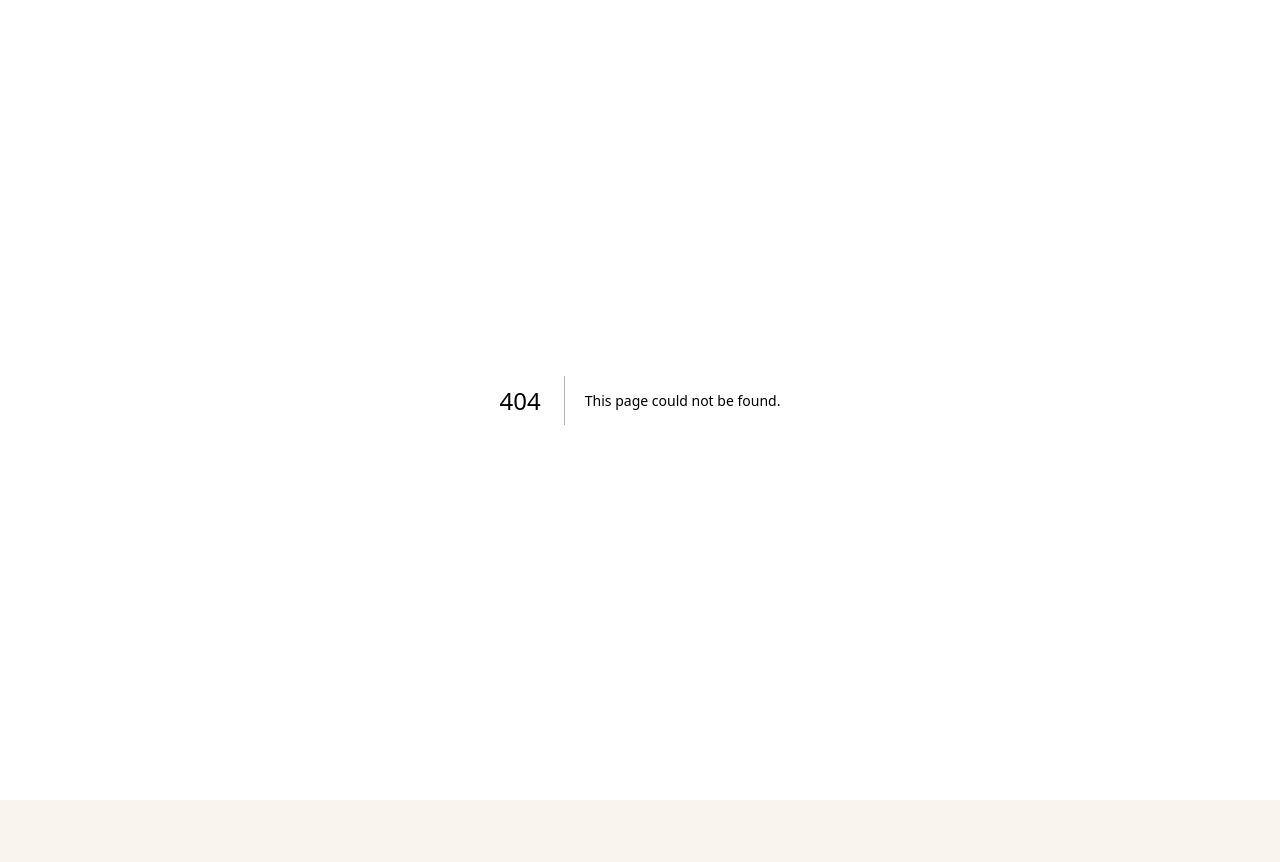
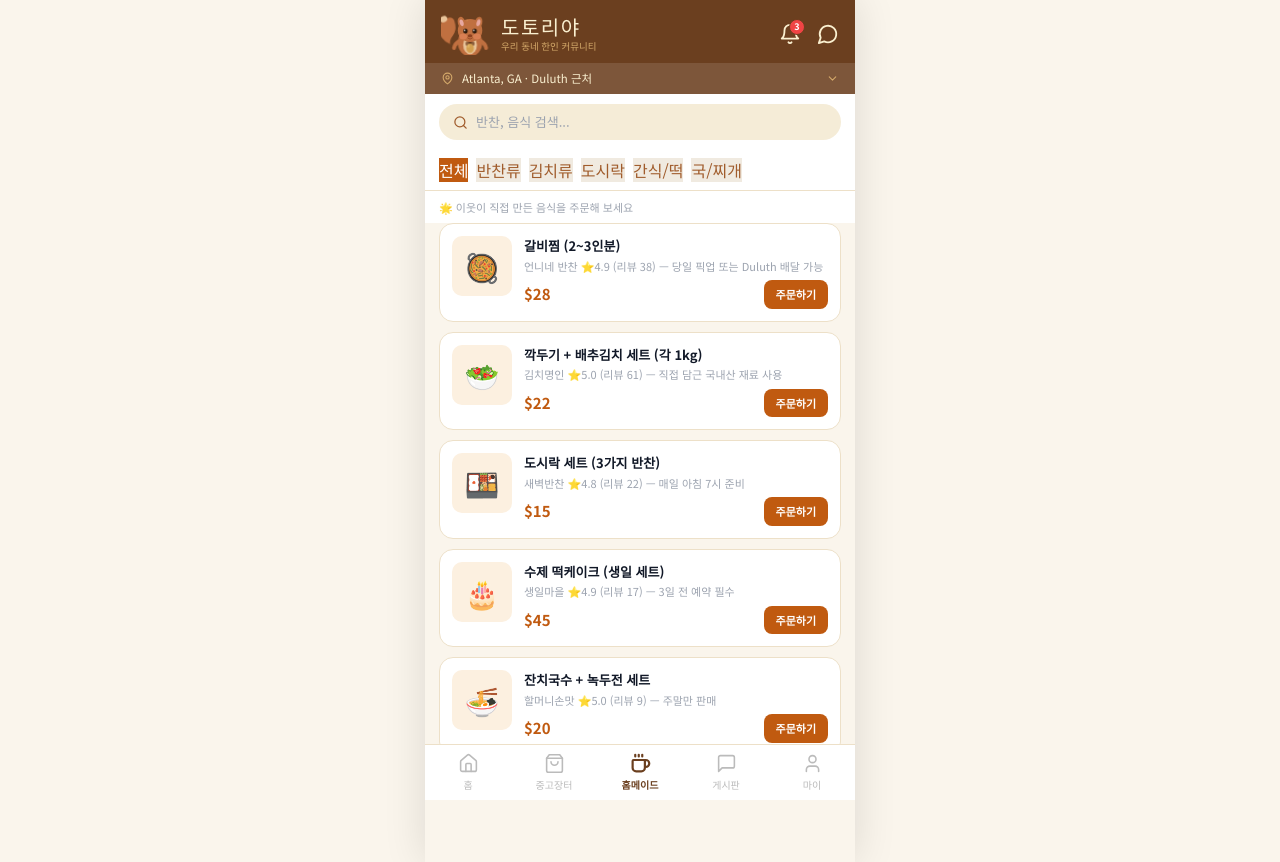
Before and after one commit to yshahn/dotoriya, a Next.js app: page /food in a window 1280 px wide. Before the commit this address had no page. Before the commit the page ends 800 px from the top, so only its background shows below. Built offline with nearby package versions, Linux system fonts and the light colour scheme.

Commit message:
Create page.tsx

```diff
--- /dev/null
+++ b/src/app/food/page.tsx
@@ -0,0 +1,48 @@
+'use client';
+import { useState } from 'react';
+import { Search } from 'lucide-react';
+import AppHeader from '@/components/AppHeader';
+import BottomNav from '@/components/BottomNav';
+import { useStore } from '@/store';
+
+const FF = ['전체','반찬류','김치류','도시락','간식/떡','국/찌개'];
+
+export default function FoodPage() {
+  const [active, setActive] = useState('전체');
+  const { posts } = useStore();
+  const items = posts.filter(p=>p.category==='food');
+  return (
+    <div className="app-shell">
+      <AppHeader/>
+      <div className="flex items-center gap-2 px-3.5 py-2.5 bg-white">
+        <div className="flex items-center gap-2 flex-1 rounded-full px-3.5 py-2" style={{background:'#F5ECD7'}}>
+          <Search size={15} color="#A05C2C"/>
+          <input className="flex-1 text-[13px] outline-none border-none" style={{background:'none',color:'#6B3F1F',fontFamily:'inherit'}} placeholder="반찬, 음식 검색..."/>
+        </div>
+      </div>
+      <div className="flex gap-2 overflow-x-auto no-scrollbar px-3.5 py-2 bg-white border-b border-[#EDE0C8]">
+        {FF.map(f=>(
+          <button key={f} onClick={()=>setActive(f)} className="chip" style={{background:active===f?'#C05A10':'#F0EAE0',color:active===f?'white':'#A05C2C',border:'none',cursor:'pointer'}}>{f}</button>
+        ))}
+      </div>
+      <div className="text-[11px] text-gray-400 px-3.5 py-2 bg-white">🌟 이웃이 직접 만든 음식을 주문해 보세요</div>
+      <main className="page-content">
+        {items.map(p=>(
+          <div key={p.id} className="dotori-card flex gap-3 p-3">
+            <div className="w-[60px] h-[60px] rounded-[10px] flex items-center justify-center text-[28px] shrink-0" style={{background:'#FCF0E0'}}>{p.emoji}</div>
+            <div className="flex-1">
+              <p className="text-[13px] font-bold text-gray-900 mb-0.5">{p.title}</p>
+              <p className="text-[11px] text-gray-400 mb-1.5">{p.description}</p>
+              <div className="flex justify-between items-center">
+                <span className="text-[15px] font-bold" style={{color:'#C05A10'}}>{p.price}</span>
+                <button className="text-white text-[11px] font-bold px-3 py-1.5 rounded-[8px]" style={{background:'#C05A10',border:'none',cursor:'pointer'}}>주문하기</button>
+              </div>
+            </div>
+          </div>
+        ))}
+        <div className="h-6"/>
+      </main>
+      <BottomNav/>
+    </div>
+  );
+}
```
